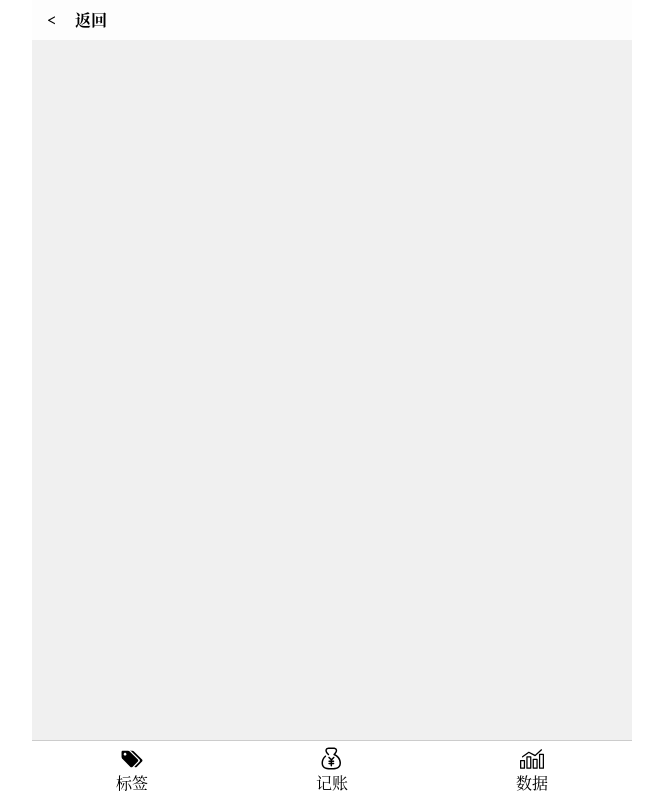
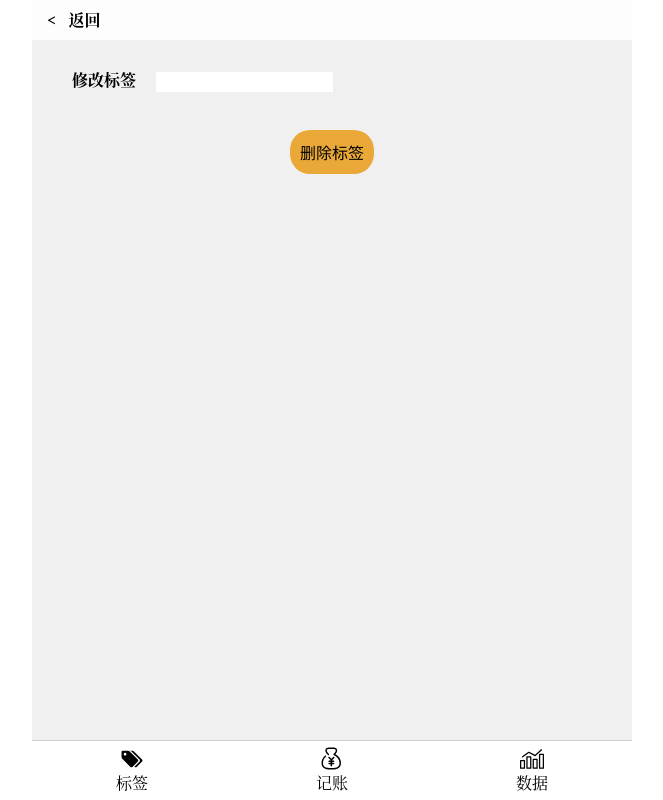
Before and after one commit to KarnoLf/tally-book-1, a Vue app: page /label/edit/1 in a window 1280 px wide. Shown: the whole page, without its empty margins (308-971 px from the left). Built offline with nearby package versions, Linux system fonts and the light colour scheme.

Commit message:
初步完成editLabel页面装饰

```diff
--- a/src/components/homeComponents/LabelOption.vue
+++ b/src/components/homeComponents/LabelOption.vue
@@ -37,11 +37,6 @@ export default {
           window.alert('标签列表中已存在相同标签名')
         }
       }
-      // if(name === '' || name === ' '){
-      //   window.alert('标签名不能为空')
-      // }else if(name === null){
-      //   console.log(null);
-      // }else{
         this.labels.push(name)
         this.$emit('labels',this.labels)
         this.$router.go(0)
@@ -64,6 +59,9 @@ li {
     padding: 5px;
     text-align: center;
     background: #efefef;
+    overflow: hidden;
+    text-overflow: ellipsis;
+    max-height: 50px;
   }
   .selected{
     background: rgb(231, 210, 170);
--- a/src/components/labelComponents/editLabel.vue
+++ b/src/components/labelComponents/editLabel.vue
@@ -1,15 +1,42 @@
 <template>
   <div>
     <div class="headline">
-      <span> &lt; </span><span>返回</span>
+      <span @click="back"> &lt; &nbsp;&nbsp;返回</span>
+    </div>
+    <label class="amend" for="">
+      <span>修改标签</span>
+      <input type="text" v-model="labelWrite">
+    </label>
+    <div class="delete">
+      <button>删除标签</button>
     </div>
   </div>
 </template>
 
 <script>
-
+import labelListModel from '@/models/labelListModel'
+labelListModel.fetch()
 export default {
-
+  data(){
+    return{
+      labelWrite:''
+    }
+  },
+ methods: {
+   back(){
+     this.$router.push('/label')
+   }
+ },
+ watch:{
+  labelWrite(nv){
+    if(nv){
+        const success = labelListModel.create(nv)
+        if(!success){
+          window.alert('标签列表中已存在相同标签名')
+        }
+      }
+  }
+ }
 }
 </script>
 
@@ -23,4 +50,32 @@ export default {
     margin-left: 15px;
   }
 }
+.amend{
+  display: block;
+  margin-top: 20px;
+  height: 40px;
+  line-height: 40px;
+  span{
+    font-weight: bold;
+    margin-left: 40px;
+    margin-right: 20px;
+  }
+  input{
+    height: 20px;
+    line-height: 20px;
+  }
+}
+.delete{
+  display: block;
+  margin-top: 30px;
+  height: 30px;
+  width: 100%;
+  text-align: center;
+  button{
+  padding: 10px;
+  font-size: 1em;
+  border-radius: 20px;
+  background: #eaa838;
+  }
+}
 </style>
```
